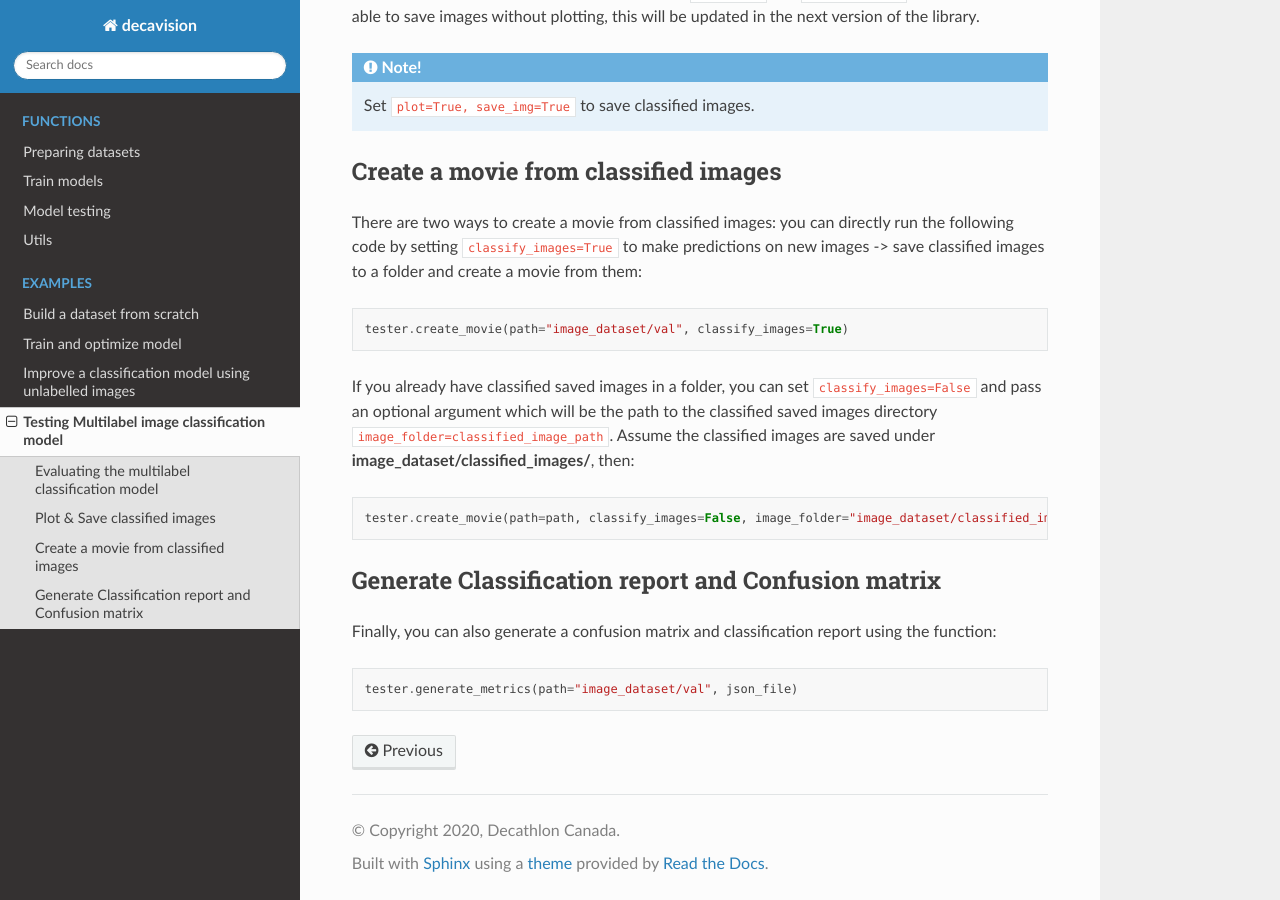
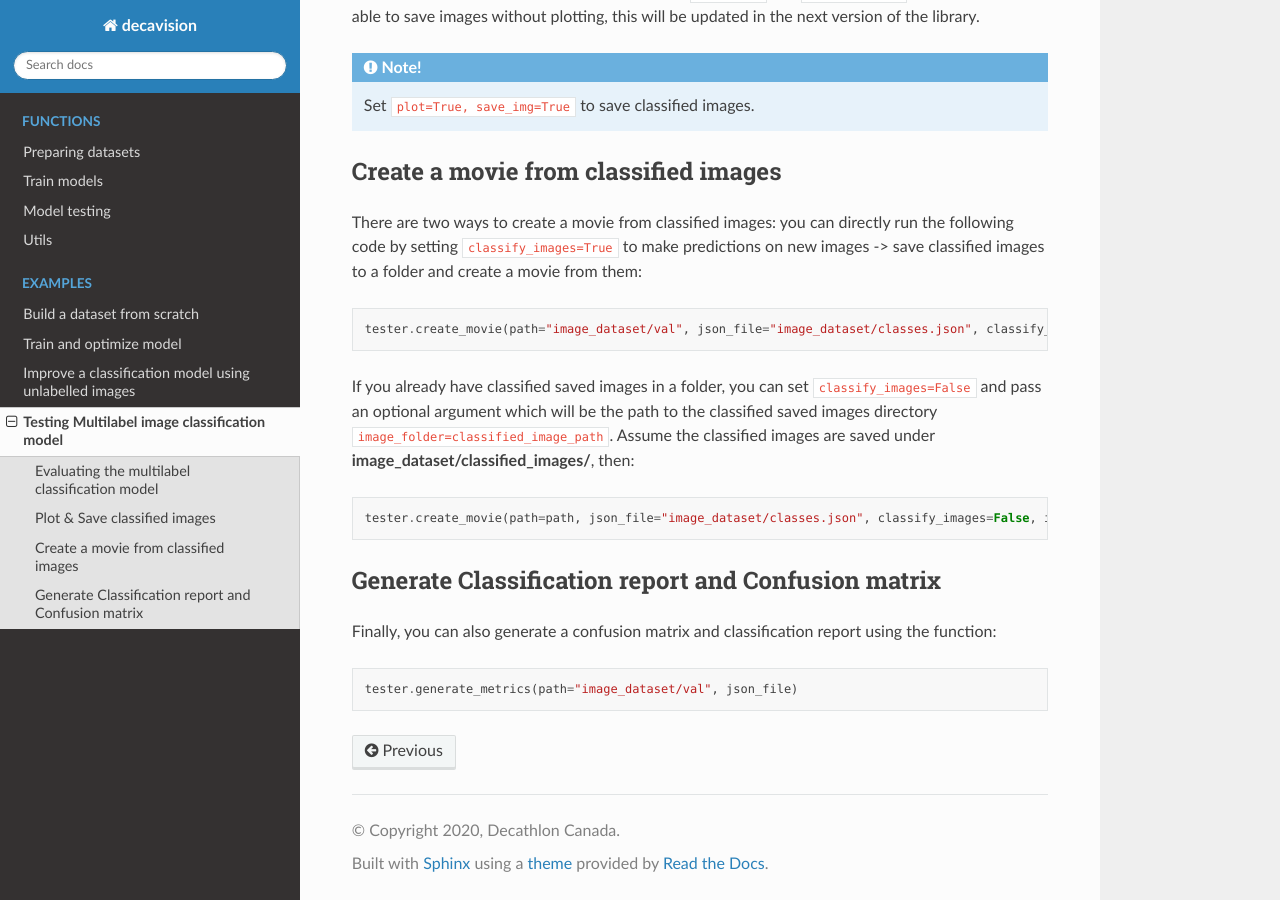
Before and after one commit to Decathlon/decavision, a Sphinx documentation site: the page built from docs/multilabel_testing_example.rst, in a window 1280 px wide and 900 px high, scrolled down 1053 px. Built offline with Sphinx 7.4.7 and the Read the Docs theme 2.0.0, drawn with Linux system fonts in a browser that asks for light colours.

Commit message:
adding an arg to create_movie in docs

```diff
--- a/docs/multilabel_testing_example.rst
+++ b/docs/multilabel_testing_example.rst
@@ -50,12 +50,12 @@ Create a movie from classified images
 There are two ways to create a movie from classified images: you can directly run the following code by setting :code:`classify_images=True` to
 make predictions on new images -> save classified images to a folder and create a movie from them::
 
-  tester.create_movie(path="image_dataset/val", classify_images=True)
+  tester.create_movie(path="image_dataset/val", json_file="image_dataset/classes.json", classify_images=True)
 
 If you already have classified saved images in a folder, you can set :code:`classify_images=False` and pass an optional argument which will be the path
 to the classified saved images directory :code:`image_folder=classified_image_path`. Assume the classified images are saved under **image_dataset/classified_images/**, then::
 
-  tester.create_movie(path=path, classify_images=False, image_folder="image_dataset/classified_images")
+  tester.create_movie(path=path, json_file="image_dataset/classes.json", classify_images=False, image_folder="image_dataset/classified_images")
 
 
 Generate Classification report and Confusion matrix
```
Also changed, not shown: 4 other files.
